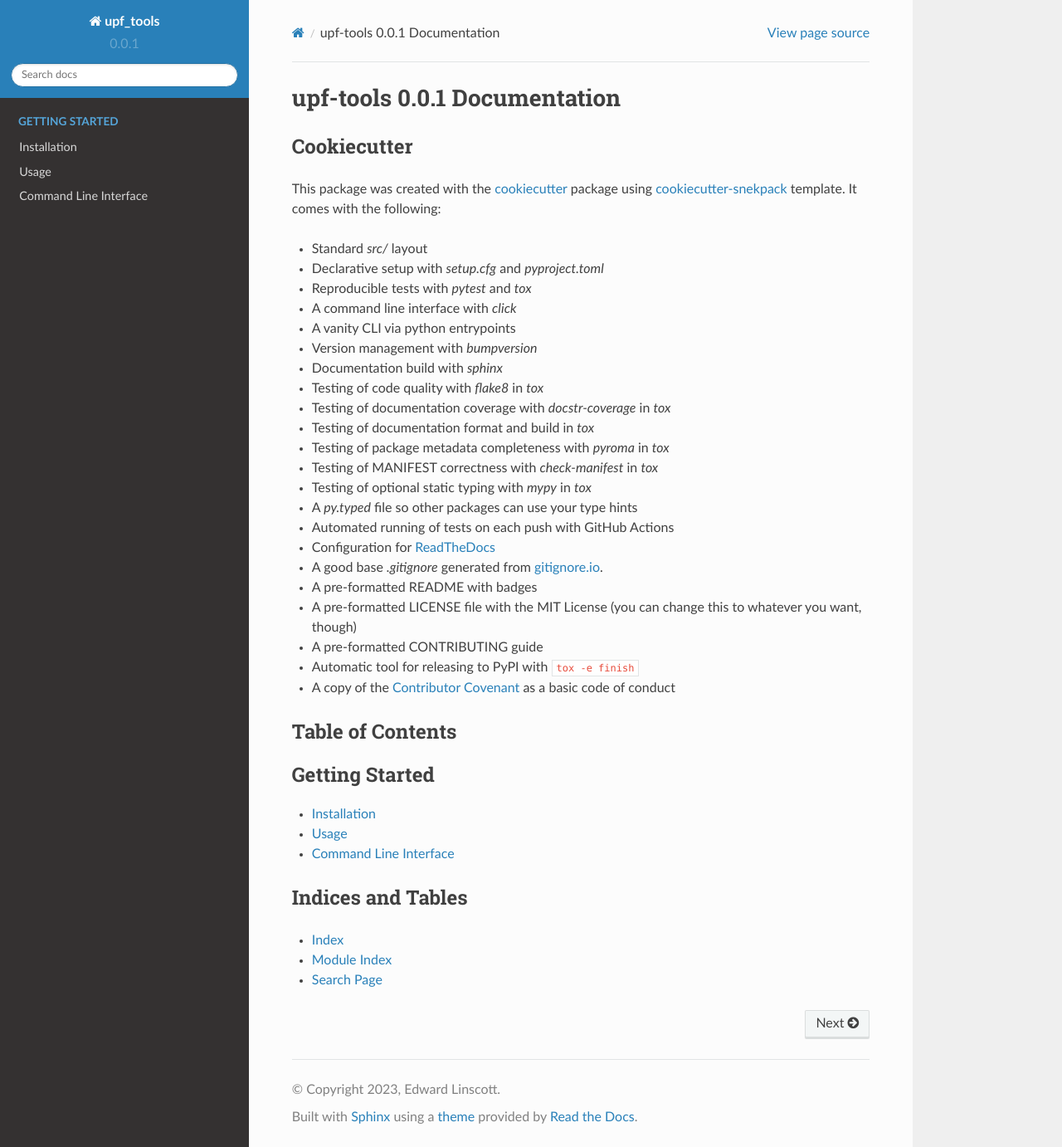
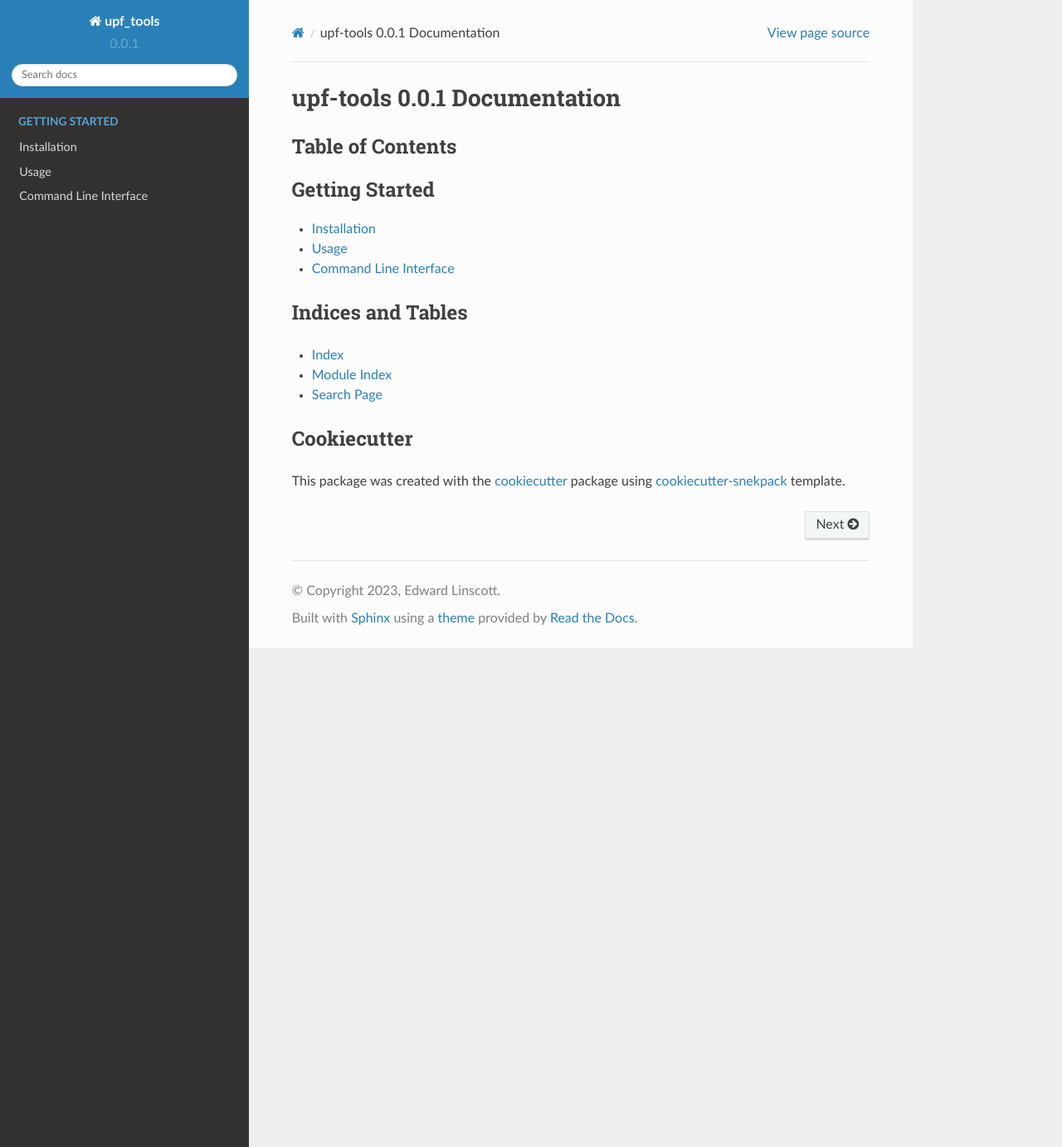
Before and after one commit to pseudopotential-tools/upf-tools, a Sphinx documentation site: the page built from docs/source/index.rst, in a window 1280 px wide and 1382 px high. Shown: the whole window at 83% size. Built offline with Sphinx 7.4.7 and the Read the Docs theme 2.0.0, drawn with Linux system fonts in a browser that asks for light colours.

```diff
--- a/docs/source/index.rst
+++ b/docs/source/index.rst
@@ -1,34 +1,5 @@
 upf-tools |release| Documentation
 =================================
-
-Cookiecutter
-------------
-This package was created with the `cookiecutter <https://github.com/cookiecutter/cookiecutter>`_
-package using `cookiecutter-snekpack <https://github.com/cthoyt/cookiecutter-snekpack>`_ template.
-It comes with the following:
-
-- Standard `src/` layout
-- Declarative setup with `setup.cfg` and `pyproject.toml`
-- Reproducible tests with `pytest` and `tox`
-- A command line interface with `click`
-- A vanity CLI via python entrypoints
-- Version management with `bumpversion`
-- Documentation build with `sphinx`
-- Testing of code quality with `flake8` in `tox`
-- Testing of documentation coverage with `docstr-coverage` in `tox`
-- Testing of documentation format and build in `tox`
-- Testing of package metadata completeness with `pyroma` in `tox`
-- Testing of MANIFEST correctness with `check-manifest` in `tox`
-- Testing of optional static typing with `mypy` in `tox`
-- A `py.typed` file so other packages can use your type hints
-- Automated running of tests on each push with GitHub Actions
-- Configuration for `ReadTheDocs <https://readthedocs.org/>`_
-- A good base `.gitignore` generated from `gitignore.io <https://gitignore.io>`_.
-- A pre-formatted README with badges
-- A pre-formatted LICENSE file with the MIT License (you can change this to whatever you want, though)
-- A pre-formatted CONTRIBUTING guide
-- Automatic tool for releasing to PyPI with ``tox -e finish``
-- A copy of the `Contributor Covenant <https://www.contributor-covenant.org>`_ as a basic code of conduct
 
 Table of Contents
 -----------------
--- a/docs/source/usage.rst
+++ b/docs/source/usage.rst
@@ -1,4 +1,4 @@
 Usage
 =====
-.. automodule:: upf_tools.api
+.. automodule:: upf_tools.pseudopotential
     :members:
```
Also changed, not shown: other parts of docs/source/index.rst (+5 -0 lines), 3 other files.
